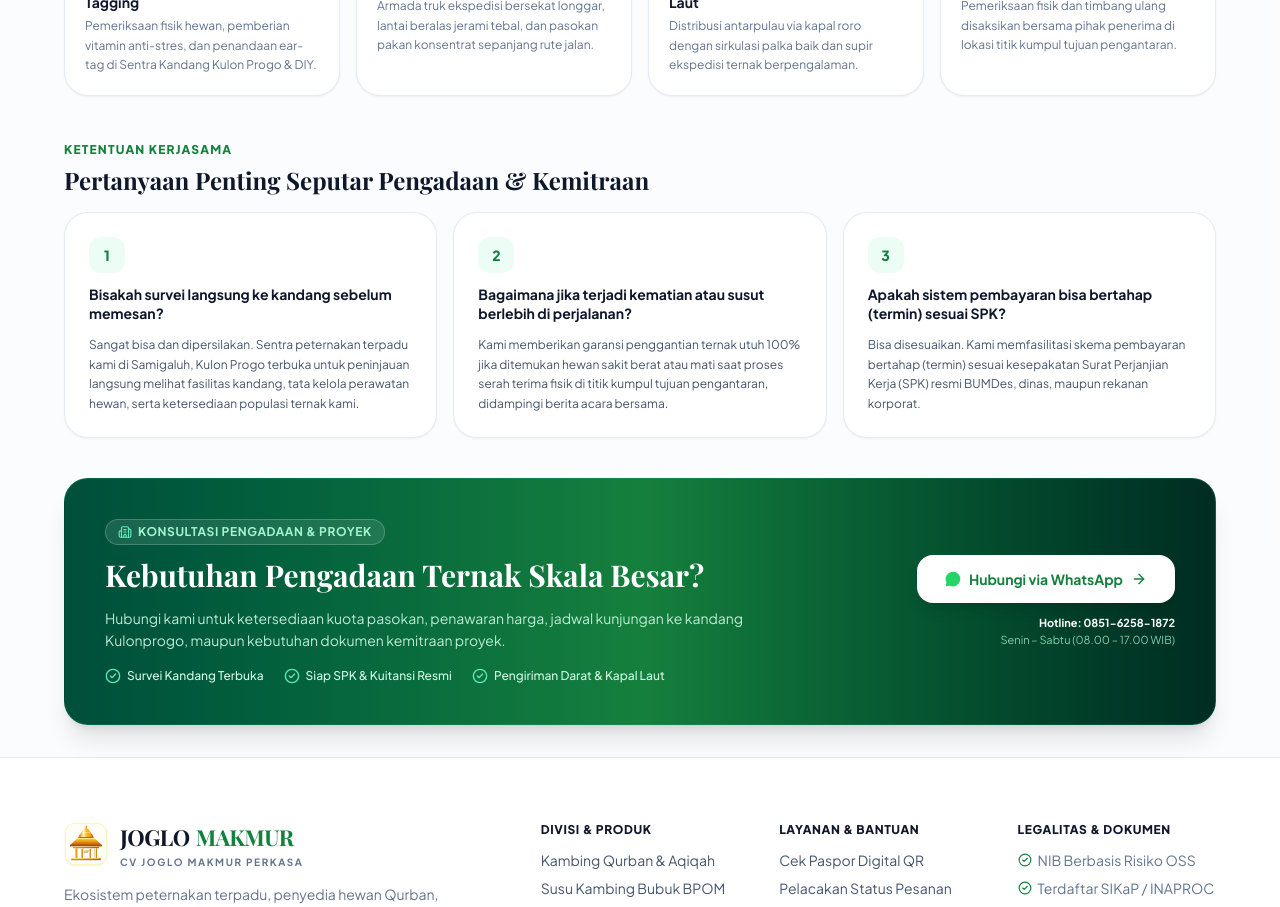
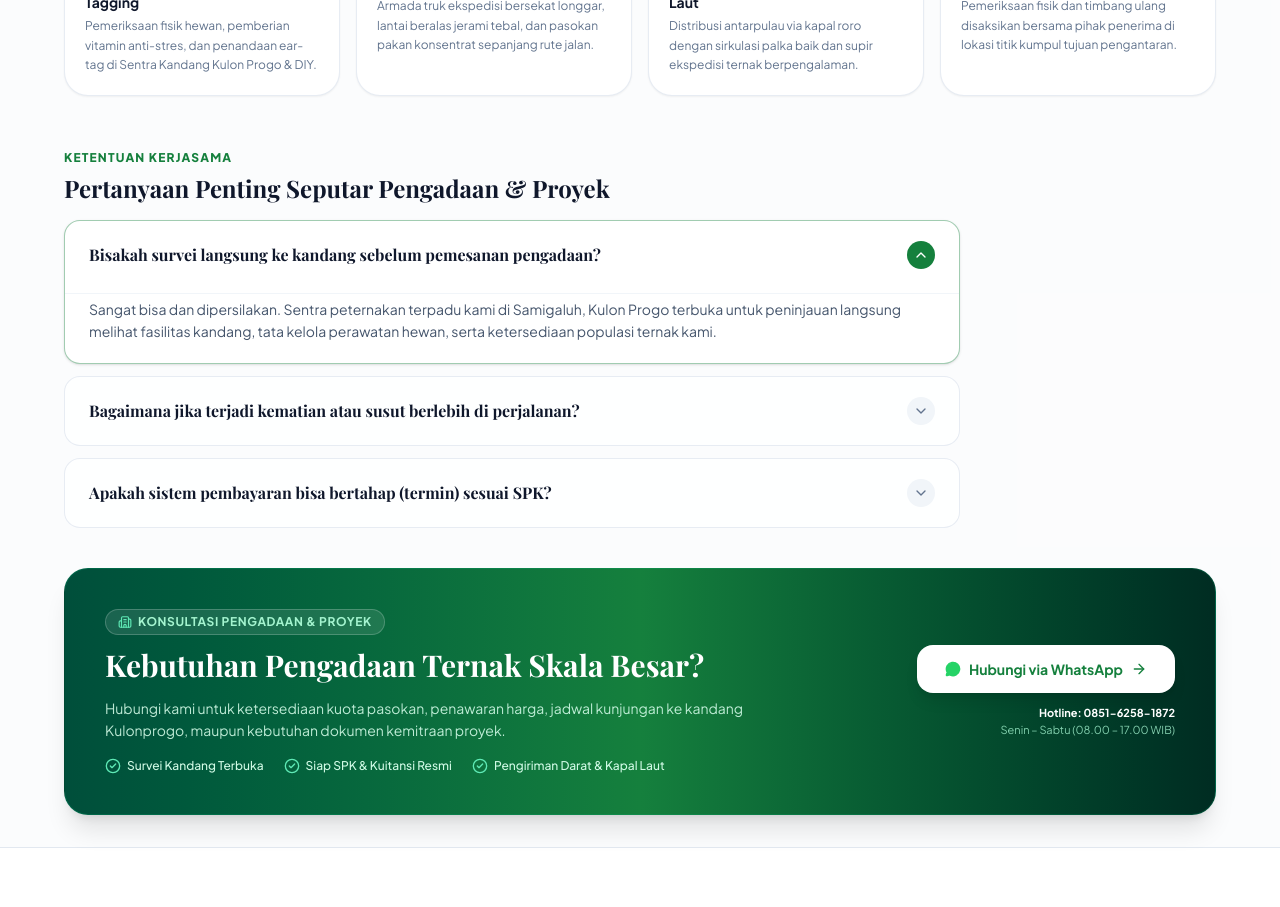
Before and after one commit to hidayatsholeh54/cv-joglo-makmur-perkasa, a Next.js app: page /pengadaan in a window 1280 px wide. Shown: the part 1740-2647 px from the top of the page. Built offline with nearby package versions, Linux system fonts and the light colour scheme.

Commit message:
feat: remove inventory counter pill in catalog, fix goat photo, upgrade all FAQs to modern interactive accordions

```diff
--- a/src/app/page.js
+++ b/src/app/page.js
@@ -1,5 +1,6 @@
 "use client";
 
+import { useState } from "react";
 import Link from "next/link";
 import {
   ArrowRight,
@@ -9,6 +10,7 @@ import {
   Award,
   Sparkles,
   ChevronRight,
+  ChevronDown,
   HelpCircle,
   Building2,
   Truck,
@@ -21,6 +23,26 @@ import { useAppStore } from "@/store/useAppStore";
 
 export default function HomePage() {
   const partnerFarms = useAppStore((s) => s.partnerFarms);
+  const [openFaq, setOpenFaq] = useState(0);
+
+  const homeFaqs = [
+    {
+      q: "Apakah hewan qurban dan aqiqah dijamin sehat dan sah syariat?",
+      a: "Seluruh ternak dijamin 100% sehat, cukup umur (poel), bertanduk, dan bebas cacat fisik sesuai syarat sah syariat Islam. Kami memberikan garansi penggantian hewan sekelas secara gratis jika ditemukan hewan sakit sebelum serah terima.",
+    },
+    {
+      q: "Apakah Susu Kambing Etawa Joglo Makmur berbau prengus?",
+      a: "Sama sekali tidak berbau prengus. Susu diolah melalui teknologi modern yang menghilangkan aroma khas kambing tanpa mengurangi nutrisi alami. Rasanya gurih murni, lembut di tenggorokan, dan resmi berizin edar BPOM RI MD & Halal MUI.",
+    },
+    {
+      q: "Apakah pengiriman hewan ternak ke area DIY benar-benar gratis?",
+      a: "Ya, 100% gratis ongkir untuk seluruh wilayah Daerah Istimewa Yogyakarta (Bantul, Sleman, Kota Jogja, Kulon Progo, Gunungkidul). Armada pengiriman kami dilengkapi sekat longgar dan pakan agar hewan tiba dalam kondisi bugar dan tidak stres.",
+    },
+    {
+      q: "Bagaimana fasilitas titip rawat hewan qurban hingga Hari H?",
+      a: "Setiap pembelian hewan qurban (Full Cash maupun DP 50%) mendapatkan fasilitas titip rawat dan pakan berkualitas secara GRATIS di kandang transit Kulon Progo hingga jadwal pengantaran Hari H tiba tanpa biaya tambahan sepeser pun.",
+    },
+  ];
 
   return (
     <div className="min-h-screen flex flex-col bg-white text-slate-900">
@@ -301,66 +323,59 @@ export default function HomePage() {
         </section>
 
         {/* ================================================================= */}
-        {/* 3. PERTANYAAN UMUM (FAQ) DALAM KOTAK-KOTAK RAPI                    */}
+        {/* 3. PERTANYAAN UMUM (FAQ) ACCORDION ELEGAN & PROFESIONAL           */}
         {/* ================================================================= */}
         <section id="faq" className="py-14 lg:py-20 bg-slate-50/60 border-b border-slate-100">
-          <div className="container-nusa">
-            <div className="max-w-2xl mb-8 lg:mb-10">
+          <div className="container-nusa max-w-4xl">
+            <div className="text-center max-w-2xl mx-auto mb-10">
               <span className="text-xs font-extrabold uppercase tracking-widest text-[#15803d]">
-                PERTANYAAN UMUM (FAQ)
+                TANYA JAWAB
               </span>
               <h2 className="font-heading text-2xl sm:text-3xl lg:text-4xl font-bold text-slate-900 mt-1">
-                Keterangan &amp; Pertanyaan Pembeli
+                Pertanyaan yang Sering Diajukan
               </h2>
               <p className="text-sm text-slate-600 mt-2">
-                Jawaban praktis seputar jaminan syariat, produk susu BPOM, pengantaran, hingga titip rawat.
+                Jawaban praktis seputar jaminan syariat, susu BPOM, pengantaran, hingga fasilitas titip rawat.
               </p>
             </div>
 
-            <div className="grid grid-cols-1 md:grid-cols-2 gap-4">
-              {/* Q1: Qurban & Aqiqah Syariat */}
-              <div className="nusa-card p-6 bg-white space-y-2">
-                <h4 className="text-sm font-bold text-slate-900 flex items-center gap-2">
-                  <HelpCircle className="w-4 h-4 text-[#15803d] shrink-0" />
-                  <span>Apakah hewan qurban dan aqiqah dijamin sehat dan sah syariat?</span>
-                </h4>
-                <p className="text-xs text-slate-600 leading-relaxed pl-6">
-                  Seluruh ternak dijamin <strong>100% sehat, cukup umur (poel), bertanduk, dan bebas cacat fisik</strong> sesuai syarat sah syariat Islam. Kami memberikan garansi penggantian hewan sekelas secara gratis jika ditemukan hewan sakit sebelum serah terima.
-                </p>
-              </div>
-
-              {/* Q2: Susu Kambing BPOM */}
-              <div className="nusa-card p-6 bg-white space-y-2">
-                <h4 className="text-sm font-bold text-slate-900 flex items-center gap-2">
-                  <HelpCircle className="w-4 h-4 text-[#15803d] shrink-0" />
-                  <span>Apakah Susu Kambing Etawa Joglo Makmur berbau prengus?</span>
-                </h4>
-                <p className="text-xs text-slate-600 leading-relaxed pl-6">
-                  <strong>Sama sekali tidak berbau prengus.</strong> Susu diolah melalui teknologi modern yang menghilangkan aroma khas kambing tanpa mengurangi nutrisi alami. Rasanya gurih murni, lembut di tenggorokan, dan resmi berizin edar BPOM RI MD.
-                </p>
-              </div>
-
-              {/* Q3: Pengiriman DIY */}
-              <div className="nusa-card p-6 bg-white space-y-2">
-                <h4 className="text-sm font-bold text-slate-900 flex items-center gap-2">
-                  <HelpCircle className="w-4 h-4 text-[#15803d] shrink-0" />
-                  <span>Apakah pengiriman hewan ternak ke area DIY benar-benar gratis?</span>
-                </h4>
-                <p className="text-xs text-slate-600 leading-relaxed pl-6">
-                  <strong>Ya, 100% gratis ongkir</strong> untuk seluruh wilayah Daerah Istimewa Yogyakarta (Bantul, Sleman, Kota Jogja, Kulon Progo, Gunungkidul). Armada pengiriman kami dilengkapi sekat longgar dan pakan agar hewan tiba dalam kondisi bugar dan tidak stres.
-                </p>
-              </div>
-
-              {/* Q4: Titip Rawat & Paspor QR */}
-              <div className="nusa-card p-6 bg-white space-y-2">
-                <h4 className="text-sm font-bold text-slate-900 flex items-center gap-2">
-                  <HelpCircle className="w-4 h-4 text-[#15803d] shrink-0" />
-                  <span>Bagaimana cara titip rawat dan pantau hewan qurban saya?</span>
-                </h4>
-                <p className="text-xs text-slate-600 leading-relaxed pl-6">
-                  Pembeli hewan qurban mendapatkan fasilitas <strong>titip rawat gratis hingga Hari H Idul Adha</strong>. Perkembangan fisik, riwayat penimbangan bobot, serta catatan kesehatan hewan dapat dipantau secara transparan melalui menu <strong>Cek Paspor QR</strong>.
-                </p>
-              </div>
+            <div className="space-y-3">
+              {homeFaqs.map((faq, idx) => {
+                const isOpen = openFaq === idx;
+                return (
+                  <div
+                    key={idx}
+                    className={`rounded-2xl transition-all duration-200 border ${
+                      isOpen
+                        ? "bg-white border-[#15803d]/40 shadow-sm"
+                        : "bg-white/80 hover:bg-white border-slate-200/80 hover:border-slate-300"
+                    }`}
+                  >
+                    <button
+                      onClick={() => setOpenFaq(isOpen ? null : idx)}
+                      className="w-full py-4 sm:py-5 px-5 sm:px-6 flex items-center justify-between text-left gap-4 cursor-pointer select-none"
+                    >
+                      <span className="font-heading font-bold text-slate-900 text-sm sm:text-base leading-snug">
+                        {faq.q}
+                      </span>
+                      <div
+                        className={`w-7 h-7 rounded-full flex items-center justify-center shrink-0 transition-all ${
+                          isOpen
+                            ? "bg-[#15803d] text-white rotate-180"
+                            : "bg-slate-100 text-slate-500"
+                        }`}
+                      >
+                        <ChevronDown className="w-4 h-4" />
+                      </div>
+                    </button>
+                    {isOpen && (
+                      <div className="px-5 sm:px-6 pb-5 pt-1 text-xs sm:text-sm text-slate-600 leading-relaxed border-t border-slate-100 mt-1 animate-in fade-in duration-200">
+                        {faq.a}
+                      </div>
+                    )}
+                  </div>
+                );
+              })}
             </div>
           </div>
         </section>
--- a/src/app/partner/page.js
+++ b/src/app/partner/page.js
@@ -28,7 +28,26 @@ import Footer from "@/components/Footer";
 
 export default function PartnerPage() {
   const [modalType, setModalType] = useState(null); // 'RESELLER' | 'JOGLO_HUB' | 'QURBAN_PRAKTIS'
-  const [openFaq, setOpenFaq] = useState(null); // FAQ Accordion State
+  const [openFaq, setOpenFaq] = useState(0); // FAQ Accordion State (default open item 0)
+
+  const partnerFaqs = [
+    {
+      q: "Berapa modal awal reseller Susu Kambing BPOM dan apakah ada target penjualan?",
+      a: "Modal awal sangat terjangkau mulai 10 bungkus Milkku 250g langsung dengan harga modal mitra. Tanpa biaya registrasi, tanpa target bulanan, dan langsung disediakan bahan foto estetik serta video promosi siap posting.",
+    },
+    {
+      q: "Bagaimana skema pendampingan dan jaminan panen Kemitraan Kandang?",
+      a: "Mitra peternak disuplai bibit bakalan unggul dan pakan fermentasi kering (bebas beban ngarit). Tim mantri melakukan kontrol kesehatan rutin, dan seluruh hasil panen 100% dibeli tunai (offtaker) oleh CV.",
+    },
+    {
+      q: "Bagaimana sistem pembelian hewan qurban dan fasilitas titip rawat?",
+      a: "Pembelian dilakukan secara tunai (Full Cash) atau DP 50% untuk mengunci fisik dan nomor telinga (Ear Tag) hewan. Hewan dirawat dan diberi pakan berkualitas secara GRATIS di kandang Kulon Progo hingga hari H kirim.",
+    },
+    {
+      q: "Bagaimana bukti penyaluran dan laporan ibadah Qurban Praktis?",
+      a: "Shohibul qurban menerima dokumentasi video personal saat penyembelihan melafalkan nama Anda, video serah terima ke warga dhuafa pelosok Menoreh & Gunungkidul, serta sertifikat resmi.",
+    },
+  ];
 
   // Tutup modal otomatis saat tombol Escape ditekan
   useEffect(() => {
@@ -202,64 +221,57 @@ export default function PartnerPage() {
             </div>
           </div>
 
-          {/* SEKSI 3: PERTANYAAN UMUM CALON MITRA (FAQ - SERAGAM MODEL GRID ALA HOMEPAGE) */}
-          <div className="space-y-4 pt-2">
+          {/* SEKSI 3: PERTANYAAN UMUM CALON MITRA (ACCORDION PROFESIONAL) */}
+          <div className="space-y-6 pt-4">
             <div className="max-w-2xl">
               <span className="text-xs font-extrabold uppercase tracking-widest text-[#15803d] block mb-1">
-                PERTANYAAN UMUM (FAQ)
+                TANYA JAWAB MITRA
               </span>
               <h3 className="font-heading text-xl sm:text-2xl font-bold text-slate-900">
-                Keterangan &amp; Tanya Jawab Kemitraan
+                Pertanyaan yang Sering Diajukan
               </h3>
               <p className="text-xs sm:text-sm text-slate-600 mt-1">
-                Jawaban praktis seputar syarat reseller, pendampingan ternak plasma, pemesanan qurban cash, hingga distribusi sosial.
+                Keterangan praktis seputar syarat kemitraan susu, ternak binaan, qurban cash, hingga distribusi sosial.
               </p>
             </div>
 
-            <div className="grid grid-cols-1 md:grid-cols-2 gap-4">
-              {/* Q1: Reseller Susu BPOM */}
-              <div className="nusa-card p-5 sm:p-6 bg-white space-y-2">
-                <h4 className="text-sm font-bold text-slate-900 flex items-center gap-2">
-                  <HelpCircle className="w-4 h-4 text-[#15803d] shrink-0" />
-                  <span>Berapa modal awal dan apakah ada target penjualan bulanan?</span>
-                </h4>
-                <p className="text-xs sm:text-sm text-slate-600 leading-relaxed pl-6">
-                  Modal awal <strong>sangat terjangkau mulai 10 bungkus</strong> Milkku 250g langsung dengan harga modal mitra. Tanpa biaya registrasi, tanpa target penjualan bulanan, dan langsung disediakan bahan foto estetik serta video khasiat harian di grup WhatsApp.
-                </p>
-              </div>
-
-              {/* Q2: Kemitraan Kandang */}
-              <div className="nusa-card p-5 sm:p-6 bg-white space-y-2">
-                <h4 className="text-sm font-bold text-slate-900 flex items-center gap-2">
-                  <HelpCircle className="w-4 h-4 text-[#15803d] shrink-0" />
-                  <span>Bagaimana skema pendampingan dan jaminan panen Kemitraan Kandang?</span>
-                </h4>
-                <p className="text-xs sm:text-sm text-slate-600 leading-relaxed pl-6">
-                  Mitra peternak disuplai bibit bakalan lolos cek dokter hewan dan <strong>pakan konsentrat fermentasi kering</strong> (bebas beban ngarit). Tim mantri kandang melakukan kontrol kesehatan rutin, dan seluruh hasil panen <strong>100% dibeli tunai (offtaker)</strong> oleh CV.
-                </p>
-              </div>
-
-              {/* Q3: Pembelian Qurban Cash & DP */}
-              <div className="nusa-card p-5 sm:p-6 bg-white space-y-2">
-                <h4 className="text-sm font-bold text-slate-900 flex items-center gap-2">
-                  <HelpCircle className="w-4 h-4 text-[#15803d] shrink-0" />
-                  <span>Bagaimana sistem pembelian hewan qurban dan fasilitas titip rawat?</span>
-                </h4>
-                <p className="text-xs sm:text-sm text-slate-600 leading-relaxed pl-6">
-                  Pembelian dilakukan secara <strong>tunai (Full Cash) atau DP 50%</strong> untuk mengunci fisik dan nomor telinga (Ear Tag) hewan. Hewan dirawat dan diberi pakan berkualitas secara <strong>GRATIS di kandang Samigaluh Kulon Progo</strong> hingga jadwal kirim Hari H tanpa biaya tambahan.
-                </p>
-              </div>
-
-              {/* Q4: Qurban Praktis Pelosok */}
-              <div className="nusa-card p-5 sm:p-6 bg-white space-y-2">
-                <h4 className="text-sm font-bold text-slate-900 flex items-center gap-2">
-                  <HelpCircle className="w-4 h-4 text-[#15803d] shrink-0" />
-                  <span>Bagaimana bukti penyaluran dan laporan ibadah Qurban Praktis?</span>
-                </h4>
-                <p className="text-xs sm:text-sm text-slate-600 leading-relaxed pl-6">
-                  Shohibul qurban menerima <strong>dokumentasi video personal</strong> saat penyembelihan melafalkan nama Anda, video serah terima ke warga dhuafa pelosok Menoreh &amp; Gunungkidul, serta <strong>Sertifikat Digital resmi ber-QR Code</strong>.
-                </p>
-              </div>
+            <div className="space-y-3 max-w-4xl">
+              {partnerFaqs.map((faq, idx) => {
+                const isOpen = openFaq === idx;
+                return (
+                  <div
+                    key={idx}
+                    className={`rounded-2xl transition-all duration-200 border ${
+                      isOpen
+                        ? "bg-white border-[#15803d]/40 shadow-sm"
+                        : "bg-white/80 hover:bg-white border-slate-200/80 hover:border-slate-300"
+                    }`}
+                  >
+                    <button
+                      onClick={() => setOpenFaq(isOpen ? null : idx)}
+                      className="w-full py-4 sm:py-5 px-5 sm:px-6 flex items-center justify-between text-left gap-4 cursor-pointer select-none"
+                    >
+                      <span className="font-heading font-bold text-slate-900 text-sm sm:text-base leading-snug">
+                        {faq.q}
+                      </span>
+                      <div
+                        className={`w-7 h-7 rounded-full flex items-center justify-center shrink-0 transition-all ${
+                          isOpen
+                            ? "bg-[#15803d] text-white rotate-180"
+                            : "bg-slate-100 text-slate-500"
+                        }`}
+                      >
+                        <ChevronDown className="w-4 h-4" />
+                      </div>
+                    </button>
+                    {isOpen && (
+                      <div className="px-5 sm:px-6 pb-5 pt-1 text-xs sm:text-sm text-slate-600 leading-relaxed border-t border-slate-100 mt-1 animate-in fade-in duration-200">
+                        {faq.a}
+                      </div>
+                    )}
+                  </div>
+                );
+              })}
             </div>
           </div>
 
--- a/src/app/pengadaan/page.js
+++ b/src/app/pengadaan/page.js
@@ -21,11 +21,29 @@ import {
   MessageCircle,
   Clock,
   Compass,
+  ChevronDown,
 } from "lucide-react";
 import Navbar from "@/components/Navbar";
 import Footer from "@/components/Footer";
 
 export default function PengadaanPage() {
+  const [openFaq, setOpenFaq] = useState(0);
+
+  const procurementFaqs = [
+    {
+      q: "Bisakah survei langsung ke kandang sebelum pemesanan pengadaan?",
+      a: "Sangat bisa dan dipersilakan. Sentra peternakan terpadu kami di Samigaluh, Kulon Progo terbuka untuk peninjauan langsung melihat fasilitas kandang, tata kelola perawatan hewan, serta ketersediaan populasi ternak kami.",
+    },
+    {
+      q: "Bagaimana jika terjadi kematian atau susut berlebih di perjalanan?",
+      a: "Kami memberikan garansi penggantian ternak utuh 100% jika ditemukan hewan sakit berat atau mati saat proses serah terima fisik di titik kumpul tujuan pengantaran, didampingi berita acara bersama.",
+    },
+    {
+      q: "Apakah sistem pembayaran bisa bertahap (termin) sesuai SPK?",
+      a: "Bisa disesuaikan. Kami memfasilitasi skema pembayaran bertahap (termin) sesuai kesepakatan Surat Perjanjian Kerja (SPK) resmi BUMDes, dinas, maupun rekanan korporat.",
+    },
+  ];
+
   // 4 Komoditas Ternak Skala Besar Lengkap dengan Foto Asli
   const komoditasPengadaan = [
     {
@@ -315,54 +333,55 @@ export default function PengadaanPage() {
           </div>
 
           {/* ============================================================== */}
-          {/* 6. PERTANYAAN PENTING SEPUTAR PENGADAAN (FAQ TEKNIS)           */}
+          {/* 6. PERTANYAAN PENTING SEPUTAR PENGADAAN (ACCORDION PROFESIONAL)*/}
           {/* ============================================================== */}
-          <div className="space-y-4">
+          <div className="space-y-4 pt-2">
             <div>
               <span className="text-xs font-extrabold uppercase tracking-widest text-[#15803d]">
                 KETENTUAN KERJASAMA
               </span>
               <h2 className="font-heading text-xl sm:text-2xl font-bold text-slate-900 mt-1">
-                Pertanyaan Penting Seputar Pengadaan &amp; Kemitraan
+                Pertanyaan Penting Seputar Pengadaan &amp; Proyek
               </h2>
             </div>
 
-            <div className="grid grid-cols-1 md:grid-cols-3 gap-4">
-              <div className="bg-white p-6 rounded-3xl border border-slate-200/80 shadow-xs space-y-3">
-                <div className="w-9 h-9 rounded-xl bg-emerald-50 text-[#15803d] flex items-center justify-center font-black text-sm">
-                  1
-                </div>
-                <h3 className="font-bold text-slate-900 text-sm leading-snug">
-                  Bisakah survei langsung ke kandang sebelum memesan?
-                </h3>
-                <p className="text-xs text-slate-600 leading-relaxed">
-                  Sangat bisa dan dipersilakan. Sentra peternakan terpadu kami di Samigaluh, Kulon Progo terbuka untuk peninjauan langsung melihat fasilitas kandang, tata kelola perawatan hewan, serta ketersediaan populasi ternak kami.
-                </p>
-              </div>
-
-              <div className="bg-white p-6 rounded-3xl border border-slate-200/80 shadow-xs space-y-3">
-                <div className="w-9 h-9 rounded-xl bg-emerald-50 text-[#15803d] flex items-center justify-center font-black text-sm">
-                  2
-                </div>
-                <h3 className="font-bold text-slate-900 text-sm leading-snug">
-                  Bagaimana jika terjadi kematian atau susut berlebih di perjalanan?
-                </h3>
-                <p className="text-xs text-slate-600 leading-relaxed">
-                  Kami memberikan garansi penggantian ternak utuh 100% jika ditemukan hewan sakit berat atau mati saat proses serah terima fisik di titik kumpul tujuan pengantaran, didampingi berita acara bersama.
-                </p>
-              </div>
-
-              <div className="bg-white p-6 rounded-3xl border border-slate-200/80 shadow-xs space-y-3">
-                <div className="w-9 h-9 rounded-xl bg-emerald-50 text-[#15803d] flex items-center justify-center font-black text-sm">
-                  3
-                </div>
-                <h3 className="font-bold text-slate-900 text-sm leading-snug">
-                  Apakah sistem pembayaran bisa bertahap (termin) sesuai SPK?
-                </h3>
-                <p className="text-xs text-slate-600 leading-relaxed">
-                  Bisa disesuaikan. Kami memfasilitasi skema pembayaran bertahap (termin) sesuai kesepakatan Surat Perjanjian Kerja (SPK) resmi BUMDes, dinas, maupun rekanan korporat.
-                </p>
-              </div>
+            <div className="space-y-3 max-w-4xl">
+              {procurementFaqs.map((faq, idx) => {
+                const isOpen = openFaq === idx;
+                return (
+                  <div
+                    key={idx}
+                    className={`rounded-2xl transition-all duration-200 border ${
+                      isOpen
+                        ? "bg-white border-[#15803d]/40 shadow-sm"
+                        : "bg-white/80 hover:bg-white border-slate-200/80 hover:border-slate-300"
+                    }`}
+                  >
+                    <button
+                      onClick={() => setOpenFaq(isOpen ? null : idx)}
+                      className="w-full py-4 sm:py-5 px-5 sm:px-6 flex items-center justify-between text-left gap-4 cursor-pointer select-none"
+                    >
+                      <span className="font-heading font-bold text-slate-900 text-sm sm:text-base leading-snug">
+                        {faq.q}
+                      </span>
+                      <div
+                        className={`w-7 h-7 rounded-full flex items-center justify-center shrink-0 transition-all ${
+                          isOpen
+                            ? "bg-[#15803d] text-white rotate-180"
+                            : "bg-slate-100 text-slate-500"
+                        }`}
+                      >
+                        <ChevronDown className="w-4 h-4" />
+                      </div>
+                    </button>
+                    {isOpen && (
+                      <div className="px-5 sm:px-6 pb-5 pt-1 text-xs sm:text-sm text-slate-600 leading-relaxed border-t border-slate-100 mt-1 animate-in fade-in duration-200">
+                        {faq.a}
+                      </div>
+                    )}
+                  </div>
+                );
+              })}
             </div>
           </div>
 
--- a/src/data/initial-db.js
+++ b/src/data/initial-db.js
@@ -203,7 +203,7 @@ export const INITIAL_LIVESTOCK_ITEMS = [
     sell_price_rp: 1750000,
     dp_price_rp: 875000,
     photo_main_url:
-      "https://images.unsplash.com/photo-1548550023-2bdb3c5beed7?auto=format&fit=crop&w=900&q=80",
+      "https://images.unsplash.com/photo-1598449356475-b9f71db7d847?auto=format&fit=crop&w=900&q=80",
     is_pmk_free: true,
     vaccine_notes: "Fisik sehat bugar, amanah untuk aqiqah, nafsu makan baik, dan bebas cacat.",
     vet_name: null,
--- a/src/store/useAppStore.js
+++ b/src/store/useAppStore.js
@@ -540,7 +540,7 @@ export const useAppStore = create(
       },
     }),
     {
-      name: "joglo-makmur-storage-v6",
+      name: "joglo-makmur-storage-v7",
     }
   )
 );
```
Also changed, not shown: src/app/katalog/page.js (+0 -12 lines).
